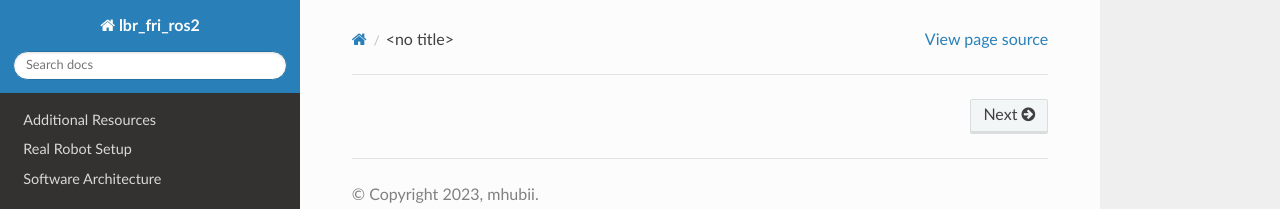
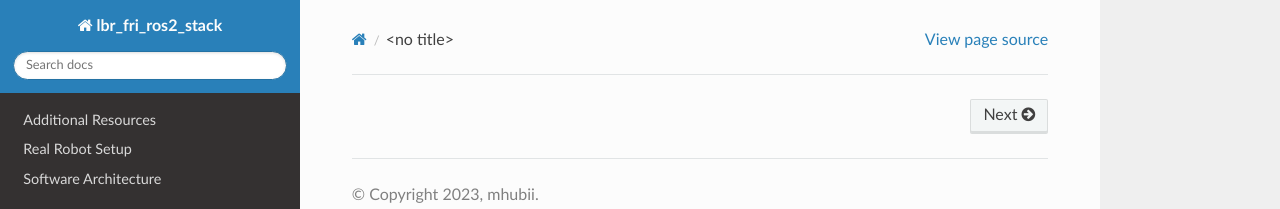
Before and after one commit to lbr-stack/lbr_stack_doc, a Sphinx documentation site: the page built from doc/source/index.rst, in a window 1280 px wide. Shown: the top 209 px of the page. Built offline with Sphinx 7.4.7 and the Read the Docs theme 2.0.0, drawn with Linux system fonts in a browser that asks for light colours; pages that are not in the unit, such as notebooks, are missing from menus.

Commit message:
Update conf.py

```diff
--- a/doc/source/conf.py
+++ b/doc/source/conf.py
@@ -29,7 +29,7 @@ for doxyfile in doxy_list:
 # -- Project information -----------------------------------------------------
 # https://www.sphinx-doc.org/en/master/usage/configuration.html#project-information
 
-project = "lbr_fri_ros2"
+project = "lbr_fri_ros2_stack"
 copyright = "2023, mhubii"
 author = "mhubii"
 release = "1.0.0"
```
